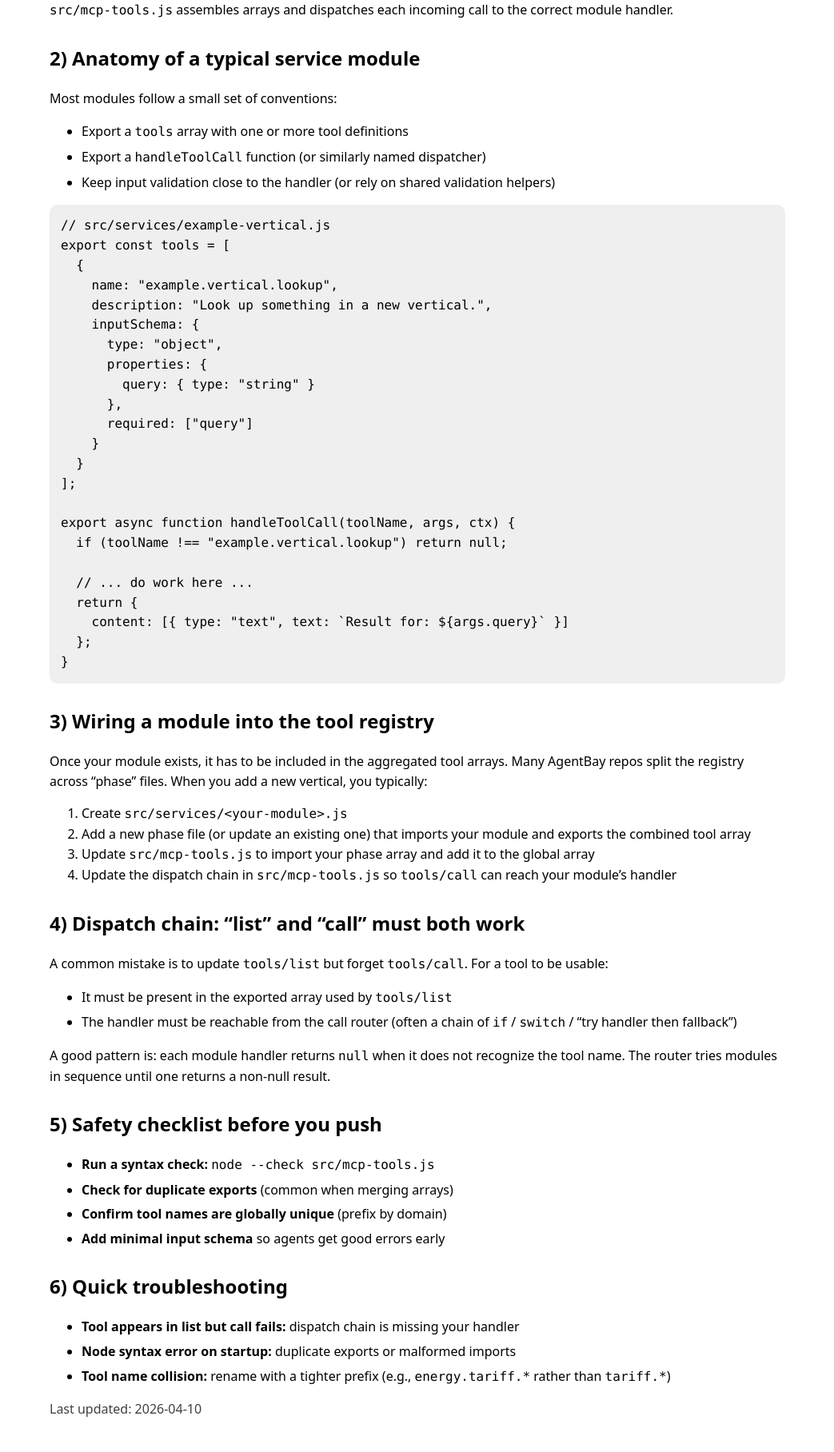
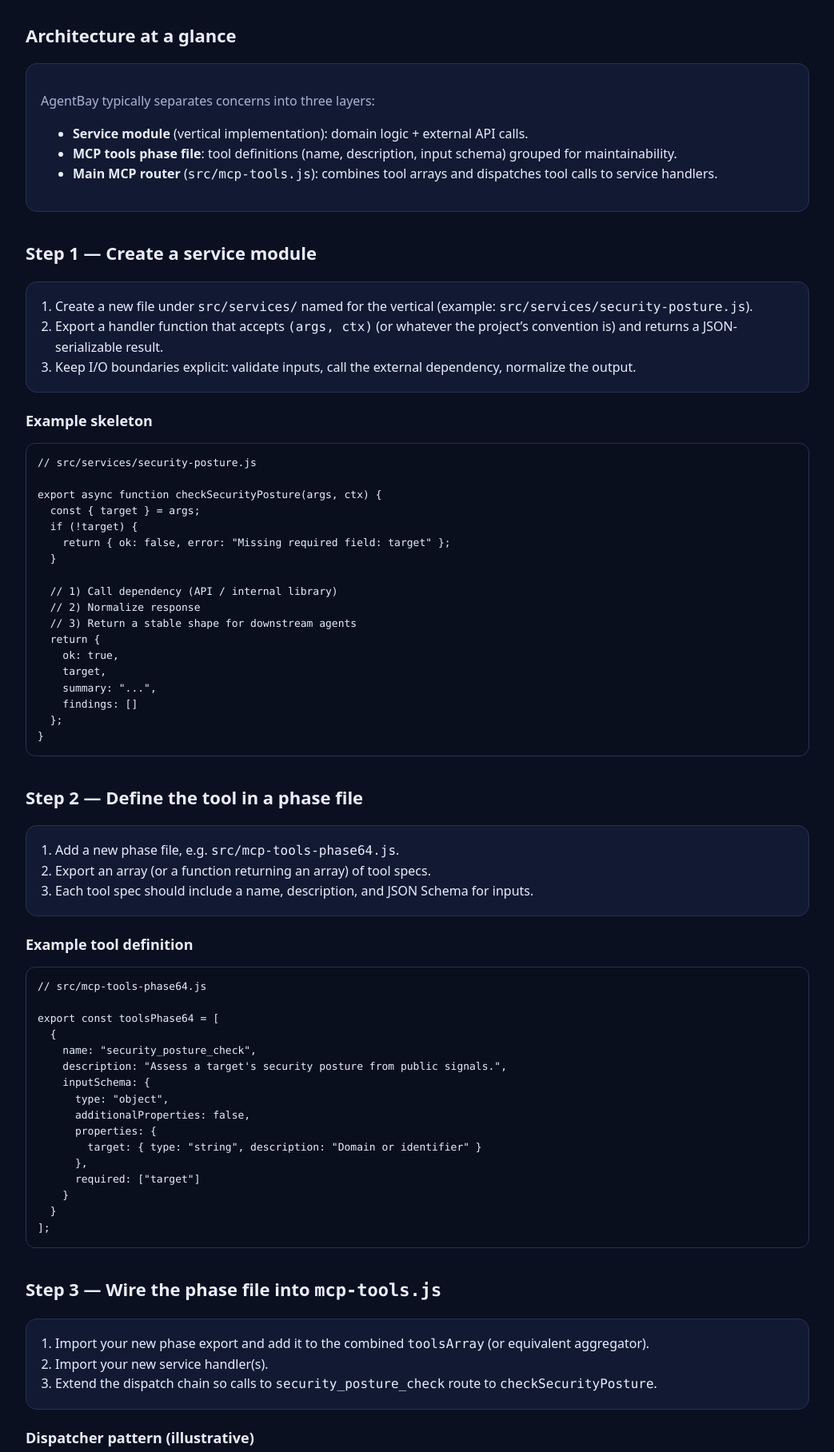
Before and after one commit to srotzin/agentbay-marketplace, a website: page public/tutorial-agentbay-mcp-tools.html in a window 1280 px wide. Shown: the part 466-2282 px from the top of the page at 80% size, without its empty margins (118-1161 px from the left). Drawn offline with Linux system fonts and the light colour scheme.

Commit message:
Add tutorial page

```diff
--- a/public/tutorial-agentbay-mcp-tools.html
+++ b/public/tutorial-agentbay-mcp-tools.html
@@ -3,123 +3,188 @@
 <head>
   <meta charset="utf-8" />
   <meta name="viewport" content="width=device-width, initial-scale=1" />
-  <title>How HiveAgentIQ MCP Tools Work (and How to Add Your Own) | AgentBay</title>
-  <meta name="description" content="A practical guide to how AgentBay exposes MCP tools, how service modules are structured, and how to add a new tool safely." />
+  <title>Build an MCP Tool in AgentBay: Service Modules + Phases</title>
+  <meta name="description" content="A practical walkthrough for adding a new MCP tool to AgentBay by creating a service module, wiring it into a phase file, and updating the dispatcher." />
   <style>
-    :root { color-scheme: light dark; }
-    body { font-family: ui-sans-serif, system-ui, -apple-system, Segoe UI, Roboto, Helvetica, Arial, "Apple Color Emoji", "Segoe UI Emoji"; line-height: 1.55; max-width: 920px; margin: 0 auto; padding: 32px 18px; }
-    header { margin-bottom: 20px; }
-    h1 { font-size: 1.85rem; margin: 0 0 10px; }
-    h2 { margin-top: 28px; }
-    code, pre { font-family: ui-monospace, SFMono-Regular, Menlo, Monaco, Consolas, "Liberation Mono", "Courier New", monospace; }
-    pre { padding: 14px; border-radius: 10px; overflow-x: auto; background: rgba(127,127,127,0.12); }
-    .callout { padding: 14px 16px; border-radius: 10px; background: rgba(80,160,255,0.12); }
-    .muted { opacity: 0.75; }
-    a { color: inherit; }
-    ul li { margin: 6px 0; }
+    :root{--bg:#0b1020;--card:#121a33;--text:#e9eefc;--muted:#aab4d6;--accent:#7aa2ff;--border:#263055;--code:#0a0f1e;}
+    body{margin:0;font-family:ui-sans-serif,system-ui,-apple-system,Segoe UI,Roboto,Helvetica,Arial;line-height:1.55;background:var(--bg);color:var(--text)}
+    header{padding:48px 20px 16px;border-bottom:1px solid var(--border);background:linear-gradient(180deg,rgba(122,162,255,.14),transparent)}
+    main{max-width:980px;margin:0 auto;padding:28px 20px 60px}
+    .kicker{color:var(--muted);font-size:14px;margin:0 0 8px}
+    h1{font-size:34px;line-height:1.15;margin:0 0 12px}
+    h2{margin:34px 0 12px;font-size:22px}
+    h3{margin:22px 0 10px;font-size:18px}
+    p,li{color:var(--text)}
+    a{color:var(--accent);text-decoration:none}
+    a:hover{text-decoration:underline}
+    .card{background:var(--card);border:1px solid var(--border);border-radius:14px;padding:18px 18px;margin:18px 0}
+    code,pre{font-family:ui-monospace,SFMono-Regular,Menlo,Monaco,Consolas,monospace}
+    pre{background:var(--code);border:1px solid var(--border);border-radius:12px;padding:14px;overflow:auto;font-size:13px}
+    .grid{display:grid;grid-template-columns:repeat(auto-fit,minmax(260px,1fr));gap:14px}
+    .muted{color:var(--muted)}
+    .steps ol{margin:0;padding-left:18px}
+    .tag{display:inline-block;border:1px solid var(--border);padding:2px 10px;border-radius:999px;color:var(--muted);font-size:12px}
+    footer{border-top:1px solid var(--border);padding:20px;color:var(--muted)}
   </style>
 </head>
 <body>
   <header>
-    <h1>How HiveAgentIQ MCP Tools Work (and How to Add Your Own)</h1>
-    <p class="muted">A practical guide for adding a new <em>service module</em> and wiring it into the MCP tool registry.</p>
+    <div style="max-width:980px;margin:0 auto;padding:0 20px;">
+      <p class="kicker">Tutorial • AgentBay</p>
+      <h1>Build an MCP Tool in AgentBay: Service Modules + Phases</h1>
+      <p class="muted">This guide shows the typical AgentBay pattern for adding a new MCP tool: implement a service module, expose it in a phase file, and wire it into the main dispatcher.</p>
+    </div>
   </header>
 
-  <section class="callout">
-    <strong>Use case:</strong> You have a new vertical or capability (e.g., “telecom plan analysis”, “energy tariff comparison”, or “contract clause extraction”) and you want it to appear as an MCP tool that agents can call.
-  </section>
+  <main>
+    <div class="card">
+      <div class="grid">
+        <div>
+          <div class="tag">When to use</div>
+          <p>Add a new capability (a “tool”) that should be available to agents via MCP, and keep the implementation isolated by vertical or domain.</p>
+        </div>
+        <div>
+          <div class="tag">What you’ll build</div>
+          <p>A new service module in <code>src/services/</code>, a new phase file that lists the tool(s), and dispatcher wiring in <code>src/mcp-tools.js</code>.</p>
+        </div>
+        <div>
+          <div class="tag">Expected outcome</div>
+          <p>Your tool appears in MCP <code>tools/list</code>, and calls route to the right handler implementation.</p>
+        </div>
+      </div>
+    </div>
 
-  <h2>1) Mental model: “service modules” → “tools” → “handler”</h2>
-  <p>
-    AgentBay organizes MCP functionality into <strong>service modules</strong> under <code>src/services/</code>.
-    Each module typically exports one or more tools, each with:
-  </p>
+    <h2>Architecture at a glance</h2>
+    <div class="card">
+      <p class="muted">AgentBay typically separates concerns into three layers:</p>
       <ul>
-    <li><strong>Metadata</strong> (name, description, input schema) used by <code>tools/list</code></li>
-    <li><strong>Handler code</strong> that runs when <code>tools/call</code> is invoked</li>
+        <li><strong>Service module</strong> (vertical implementation): domain logic + external API calls.</li>
+        <li><strong>MCP tools phase file</strong>: tool definitions (name, description, input schema) grouped for maintainability.</li>
+        <li><strong>Main MCP router</strong> (<code>src/mcp-tools.js</code>): combines tool arrays and dispatches tool calls to service handlers.</li>
       </ul>
-  <p>
-    A separate registry file (often an “mcp-tools phase” file) imports many modules and exports a single array.
-    Finally, <code>src/mcp-tools.js</code> assembles arrays and dispatches each incoming call to the correct module handler.
-  </p>
+    </div>
 
-  <h2>2) Anatomy of a typical service module</h2>
-  <p>
-    Most modules follow a small set of conventions:
-  </p>
-  <ul>
-    <li>Export a <code>tools</code> array with one or more tool definitions</li>
-    <li>Export a <code>handleToolCall</code> function (or similarly named dispatcher)</li>
-    <li>Keep input validation close to the handler (or rely on shared validation helpers)</li>
-  </ul>
+    <h2>Step 1 — Create a service module</h2>
+    <div class="card steps">
+      <ol>
+        <li>Create a new file under <code>src/services/</code> named for the vertical (example: <code>src/services/security-posture.js</code>).</li>
+        <li>Export a handler function that accepts <code>(args, ctx)</code> (or whatever the project’s convention is) and returns a JSON-serializable result.</li>
+        <li>Keep I/O boundaries explicit: validate inputs, call the external dependency, normalize the output.</li>
+      </ol>
+    </div>
 
-  <pre><code>// src/services/example-vertical.js
-export const tools = [
-  {
-    name: "example.vertical.lookup",
-    description: "Look up something in a new vertical.",
-    inputSchema: {
-      type: "object",
-      properties: {
-        query: { type: "string" }
-      },
-      required: ["query"]
+    <h3>Example skeleton</h3>
+    <pre><code>// src/services/security-posture.js
+
+export async function checkSecurityPosture(args, ctx) {
+  const { target } = args;
+  if (!target) {
+    return { ok: false, error: "Missing required field: target" };
   }
-  }
-];
 
-export async function handleToolCall(toolName, args, ctx) {
-  if (toolName !== "example.vertical.lookup") return null;
-
-  // ... do work here ...
+  // 1) Call dependency (API / internal library)
+  // 2) Normalize response
+  // 3) Return a stable shape for downstream agents
   return {
-    content: [{ type: "text", text: `Result for: ${args.query}` }]
+    ok: true,
+    target,
+    summary: "...",
+    findings: []
   };
 }
 </code></pre>
 
-  <h2>3) Wiring a module into the tool registry</h2>
-  <p>
-    Once your module exists, it has to be included in the aggregated tool arrays.
-    Many AgentBay repos split the registry across “phase” files.
-    When you add a new vertical, you typically:
-  </p>
+    <h2>Step 2 — Define the tool in a phase file</h2>
+    <div class="card steps">
       <ol>
-    <li>Create <code>src/services/&lt;your-module&gt;.js</code></li>
-    <li>Add a new phase file (or update an existing one) that imports your module and exports the combined tool array</li>
-    <li>Update <code>src/mcp-tools.js</code> to import your phase array and add it to the global array</li>
-    <li>Update the dispatch chain in <code>src/mcp-tools.js</code> so <code>tools/call</code> can reach your module’s handler</li>
+        <li>Add a new phase file, e.g. <code>src/mcp-tools-phase64.js</code>.</li>
+        <li>Export an array (or a function returning an array) of tool specs.</li>
+        <li>Each tool spec should include a name, description, and JSON Schema for inputs.</li>
       </ol>
+    </div>
 
-  <h2>4) Dispatch chain: “list” and “call” must both work</h2>
-  <p>
-    A common mistake is to update <code>tools/list</code> but forget <code>tools/call</code>.
-    For a tool to be usable:
-  </p>
+    <h3>Example tool definition</h3>
+    <pre><code>// src/mcp-tools-phase64.js
+
+export const toolsPhase64 = [
+  {
+    name: "security_posture_check",
+    description: "Assess a target's security posture from public signals.",
+    inputSchema: {
+      type: "object",
+      additionalProperties: false,
+      properties: {
+        target: { type: "string", description: "Domain or identifier" }
+      },
+      required: ["target"]
+    }
+  }
+];
+</code></pre>
+
+    <h2>Step 3 — Wire the phase file into <code>mcp-tools.js</code></h2>
+    <div class="card steps">
+      <ol>
+        <li>Import your new phase export and add it to the combined <code>toolsArray</code> (or equivalent aggregator).</li>
+        <li>Import your new service handler(s).</li>
+        <li>Extend the dispatch chain so calls to <code>security_posture_check</code> route to <code>checkSecurityPosture</code>.</li>
+      </ol>
+    </div>
+
+    <h3>Dispatcher pattern (illustrative)</h3>
+    <pre><code>// src/mcp-tools.js
+
+import { toolsPhase64 } from "./mcp-tools-phase64.js";
+import { checkSecurityPosture } from "./services/security-posture.js";
+
+const toolsArray = [
+  // ...previous phases...
+  ...toolsPhase64
+];
+
+export async function handleToolCall(name, args, ctx) {
+  if (name === "security_posture_check") {
+    return checkSecurityPosture(args, ctx);
+  }
+  // ...other handlers...
+  throw new Error(`Unknown tool: ${name}`);
+}
+</code></pre>
+
+    <h2>Step 4 — Sanity-check locally</h2>
+    <div class="card">
       <ul>
-    <li>It must be present in the exported array used by <code>tools/list</code></li>
-    <li>The handler must be reachable from the call router (often a chain of <code>if</code> / <code>switch</code> / “try handler then fallback”)</li>
+        <li>Run a syntax check on the dispatcher file: <code>node --check src/mcp-tools.js</code></li>
+        <li>Optionally run whatever unit tests or smoke tests exist in the repository.</li>
       </ul>
-  <p>
-    A good pattern is: each module handler returns <code>null</code> when it does not recognize the tool name.
-    The router tries modules in sequence until one returns a non-null result.
-  </p>
+      <p class="muted">Tip: if the repo uses ESM, ensure your new module exports align with the existing import style.</p>
+    </div>
 
-  <h2>5) Safety checklist before you push</h2>
+    <h2>Common pitfalls</h2>
+    <div class="card">
       <ul>
-    <li><strong>Run a syntax check:</strong> <code>node --check src/mcp-tools.js</code></li>
-    <li><strong>Check for duplicate exports</strong> (common when merging arrays)</li>
-    <li><strong>Confirm tool names are globally unique</strong> (prefix by domain)</li>
-    <li><strong>Add minimal input schema</strong> so agents get good errors early</li>
+        <li><strong>Name mismatches</strong>: tool name in phase file must match dispatch string exactly.</li>
+        <li><strong>Schema drift</strong>: document required fields and keep schemas strict (<code>additionalProperties: false</code> where possible).</li>
+        <li><strong>Non-deterministic outputs</strong>: normalize external responses so agents get stable shapes.</li>
+        <li><strong>Silent failures</strong>: return actionable error fields rather than empty objects.</li>
       </ul>
+    </div>
 
-  <h2>6) Quick troubleshooting</h2>
+    <h2>Next steps</h2>
+    <div class="card">
+      <p>Once you have the pattern working, consider:</p>
       <ul>
-    <li><strong>Tool appears in list but call fails:</strong> dispatch chain is missing your handler</li>
-    <li><strong>Node syntax error on startup:</strong> duplicate exports or malformed imports</li>
-    <li><strong>Tool name collision:</strong> rename with a tighter prefix (e.g., <code>energy.tariff.*</code> rather than <code>tariff.*</code>)</li>
+        <li>Adding basic validation helpers shared across services.</li>
+        <li>Creating “vertical bundles” that group related tools for easier discovery.</li>
+        <li>Writing a short example prompt for agents showing how to call the tool.</li>
       </ul>
+    </div>
+  </main>
 
-  <p class="muted">Last updated: 2026-04-10</p>
+  <footer>
+    <div style="max-width:980px;margin:0 auto;padding:0 20px;">
+      <div>AgentBay tutorial page. Last updated: 2026-04-11.</div>
+    </div>
+  </footer>
 </body>
 </html>
```
Lines whose indentation alone changed are shown as unchanged.
